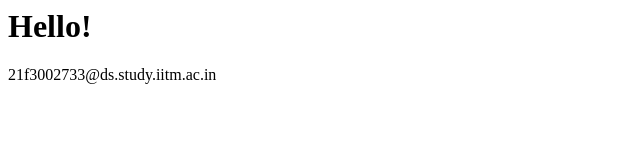
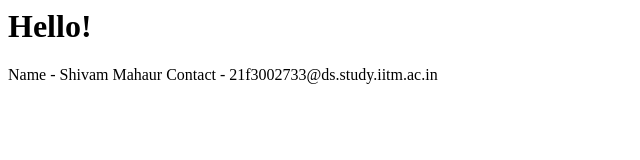
Before and after one commit to 21f3002733/TDS-W2-Q3, a plain HTML site: page index.html in a window 1280 px wide. Shown: the whole page, without its empty margins (0-640 px from the left). Drawn offline with Linux system fonts and the light colour scheme.

Commit message:
Update index.html

```diff
--- a/index.html
+++ b/index.html
@@ -1,2 +1,5 @@
 <h1>Hello!</h1>
-21f3002733@ds.study.iitm.ac.in
+<p>
+  Name - Shivam Mahaur
+  Contact - 21f3002733@ds.study.iitm.ac.in
+</p>
```
